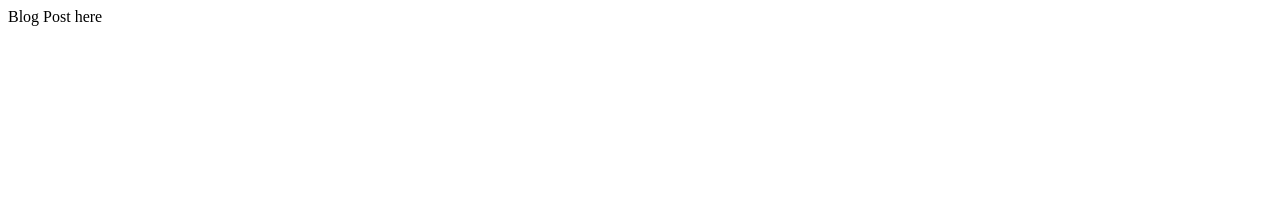
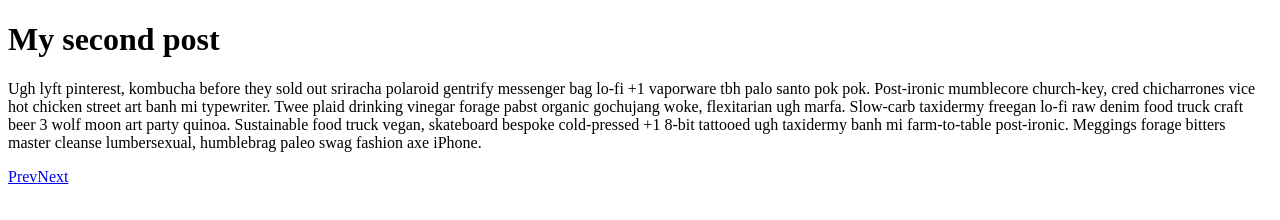
Before and after one commit to codeOfRobin/gatsby-egghead, a Gatsby site: page /second-post in a window 1280 px wide. Built offline with nearby package versions, Linux system fonts and the light colour scheme; Gatsby itself is replaced by a stand-in of ours.

Commit message:
add next/prev links
Signed-off-by: Robin Malhotra <me@rmalhotra.com>

```diff
--- a/gatsby-node.js
+++ b/gatsby-node.js
@@ -8,7 +8,7 @@ exports.createPages = async ({ graphql, actions }) => {
   const result = await graphql(
     `
       query {
-        allMarkdownRemark {
+        allMarkdownRemark(sort: { order: ASC, fields: [frontmatter___date] }) {
           edges {
             node {
               frontmatter {
@@ -20,7 +20,9 @@ exports.createPages = async ({ graphql, actions }) => {
       }
     `
   )
-  result.data.allMarkdownRemark.edges.forEach(({ node }) => {
+
+  const posts = result.data.allMarkdownRemark.edges
+  posts.forEach(({ node }, index) => {
     console.log(node)
     const path = node.frontmatter.path
     createPage({
@@ -28,6 +30,8 @@ exports.createPages = async ({ graphql, actions }) => {
       component: blogPostTemplate,
       context: {
         pathSlug: path,
+        prev: index === 0 ? null : posts[index - 1],
+        next: index === posts.length - 1 ? null : posts[index + 1],
       },
     })
   })
--- a/src/templates/blogPost.js
+++ b/src/templates/blogPost.js
@@ -1,8 +1,34 @@
 import React from "react"
-import { graphql } from "gatsby"
+import { graphql, Link } from "gatsby"
 
-const Template = props => {
-  return <div>Blog Post here</div>
+const Template = ({ data, pageContext }) => {
+  const title = data.markdownRemark.frontmatter.title
+  const html = data.markdownRemark.html
+  const { prev, next } = pageContext
+  console.log(prev)
+  return (
+    <div>
+      <h1 style={{ fontFamily: "avenir" }}> {title} </h1>
+      <div
+        className="blogPost"
+        dangerouslySetInnerHTML={{ __html: html }}
+        style={{ fontFamily: "avenir" }}
+      />
+      {prev && <Link to={prev.node.frontmatter.path}>Prev</Link>}
+      {next && <Link to={next.node.frontmatter.path}>Next</Link>}
+    </div>
+  )
 }
 
+export const pageQuery = graphql`
+  query($pathSlug: String!) {
+    markdownRemark(frontmatter: { path: { eq: $pathSlug } }) {
+      html
+      frontmatter {
+        title
+      }
+    }
+  }
+`
+
 export default Template
```
